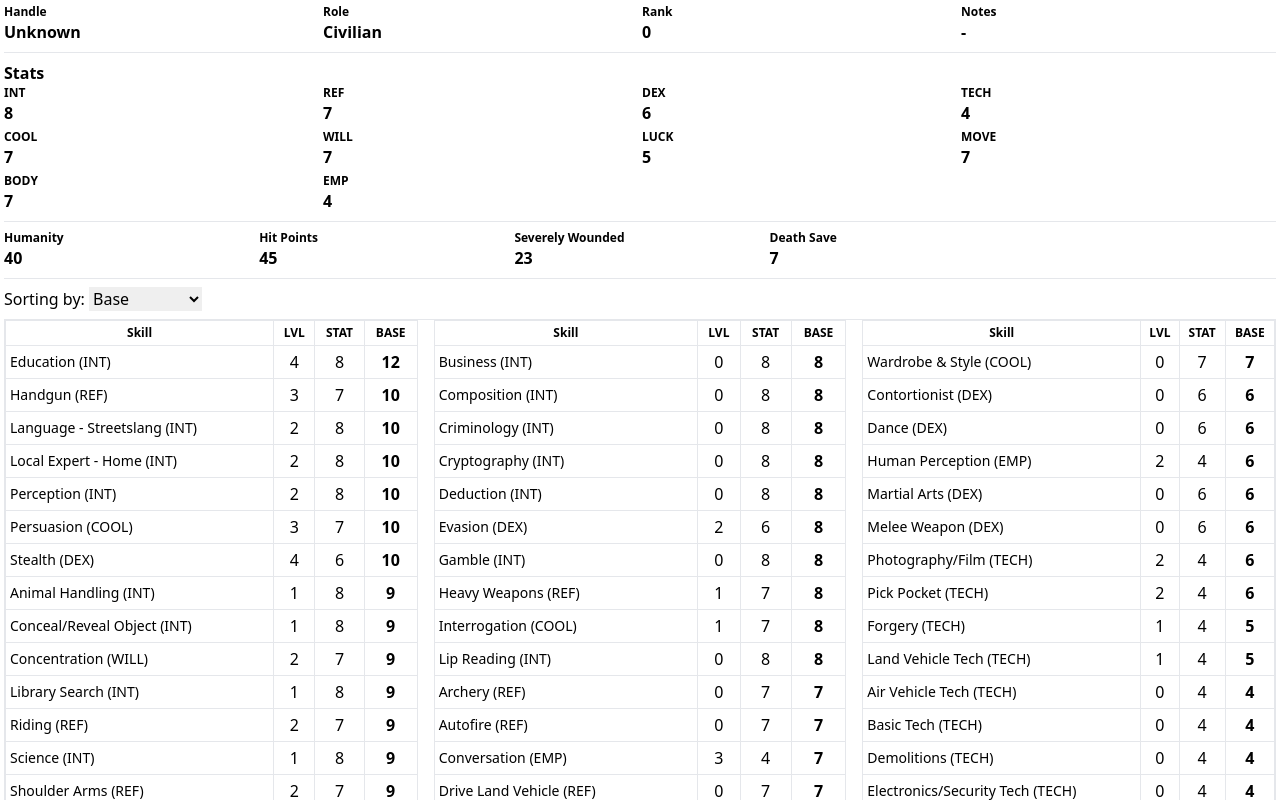
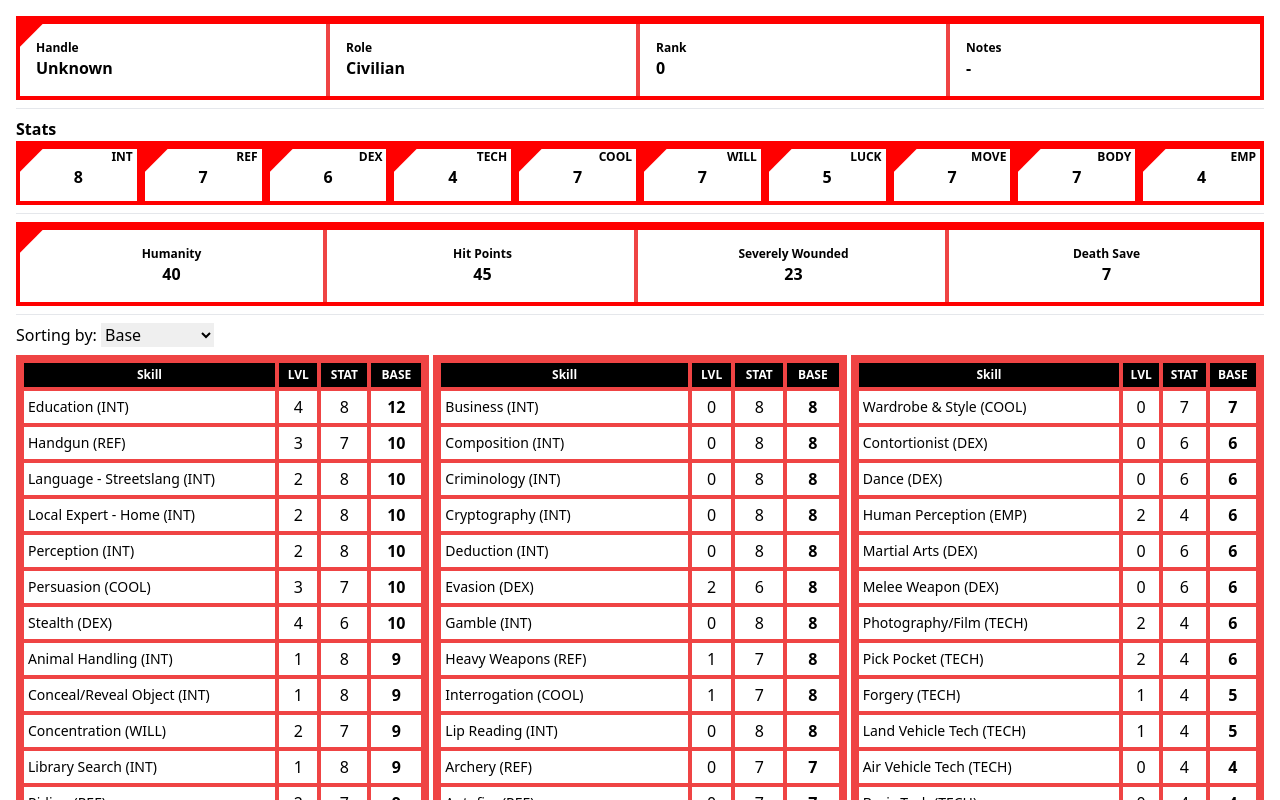
Before and after one commit to benabus/cyberpunk_red_chargen_v2, a Vue app: page / in a window 1280 px wide. Shown: the top 800 px of the page. Built offline with nearby package versions, Linux system fonts and the light colour scheme; the HTML template or start-up script is replaced by a standard one.

Commit message:
Adds some styles

```diff
--- a/index.html
+++ b/index.html
@@ -1,13 +1,16 @@
 <!DOCTYPE html>
 <html lang="en">
+
 <head>
   <meta charset="UTF-8">
   <link rel="icon" href="/favicon.ico">
   <meta name="viewport" content="width=device-width, initial-scale=1.0">
-    <title>Vite App</title>
+  <title>CPR Char Gen</title>
 </head>
+
 <body>
   <div id="app"></div>
   <script type="module" src="/src/main.ts"></script>
 </body>
+
 </html>
--- a/src/App.vue
+++ b/src/App.vue
@@ -1,22 +1,8 @@
 <script setup lang="ts">
 import { RouterLink, RouterView } from 'vue-router'
-// import HelloWorld from './components/HelloWorld.vue'
 </script>
 
 <template>
-  <header>
-    <!-- <img alt="Vue logo" class="logo" src="@/assets/logo.svg" width="125" height="125" /> -->
-
-    <!-- <div class="wrapper"> -->
-      <!-- <HelloWorld msg="You did it!" /> -->
-
-      <!-- <nav> -->
-        <!-- <RouterLink to="/">Home</RouterLink> -->
-        <!-- <RouterLink to="/about">About</RouterLink> -->
-      <!-- </nav> -->
-    <!-- </div> -->
-  </header>
-
   <RouterView />
 </template>
 
--- a/src/components/SkillRow.vue
+++ b/src/components/SkillRow.vue
@@ -7,10 +7,10 @@ defineProps<{
 </script>
 
 <template>
-	<tr>
-		<td class="border p-1 text-sm">{{ skill.name }} ({{ skill.stat }})</td>
-		<td class="border p-1 text-center">{{ skill.lvl }}</td>
-		<td class="border p-1 text-center">{{ stat }}</td>
+	<tr class="border-t-4 border-red-500">
+		<td class="border-r-4 border-red-500 p-1 md:text-sm sm:text-xs">{{ skill.name }} ({{ skill.stat }})</td>
+		<td class="border-r-4 border-red-500 p-1 text-center">{{ skill.lvl }}</td>
+		<td class="border-r-4 border-red-500 p-1 text-center">{{ stat }}</td>
 		<td class="border p-1 text-center font-bold">{{ skill.lvl + stat }}</td>
 	</tr>
 </template>
--- a/src/components/SkillTable.vue
+++ b/src/components/SkillTable.vue
@@ -24,13 +24,13 @@ const filtered_skills = computed(() => {
 </script>
 
 <template>
-    <table class="w-full">
-        <tr class="">
-            <th class="border text-xs p-1">{{ category }} Skills</th>
-            <th class="border text-xs p-1">LVL</th>
-            <th class="border text-xs p-1">STAT</th>
-            <th class="border text-xs p-1">BASE</th>
-        </tr>
-        <SkillRow v-for="skill of filtered_skills" class="" :skill="skill" :stat="char.stats[skill.stat]" />
-    </table>
+    <!-- <table class="w-full"> -->
+    <tr class="w-full text-white bg-black sm:text-xs md:text-base border-t-4 border-solid border-red-500">
+        <th class="border-r-4 border-red-500 text-xs p-1">{{ category }} Skills</th>
+        <th class="border-r-4 border-red-500 text-xs p-1">LVL</th>
+        <th class="border-r-4 border-red-500 text-xs p-1">STAT</th>
+        <th class="border-r-4 border-red-500 text-xs p-1">BASE</th>
+    </tr>
+    <SkillRow v-for="skill of filtered_skills" class="" :skill="skill" :stat="char.stats[skill.stat]" />
+    <!-- </table> -->
 </template>
--- a/src/components/TextField.vue
+++ b/src/components/TextField.vue
@@ -1,14 +1,16 @@
 <script setup lang="ts">
 defineProps<{
-	title: string,
-	value: string | number
+    title: string,
+    value: string | number,
+    titleClass?: string,
+    valueClass?: string,
 }>()
 </script>
 
 <template>
-	<div class="font-bold">
-	      <span class="text-xs block">{{title}}</span>
-	      <span v-if="value">{{ value }}</span>
-		  <span v-else>-</span>
-	    </div>
+    <div class="font-bold">
+        <div :class="titleClass" class="text-xs">{{ title }}</div>
+        <div :class="valueClass" class="" v-if="value">{{ value }}</div>
+        <div :class="valueClass" class="" v-else>-</div>
+    </div>
 </template>
--- a/src/views/HomeView.vue
+++ b/src/views/HomeView.vue
@@ -106,30 +106,53 @@ function OpenAmmoTypeModal(ammoType: AmmoType) {
 }
 
 </script>
+<style>
+.notch {
+    overflow: hidden;
+    border: 4px solid red;
+    /* padding: 1rem; */
+    border-top-width: 8px;
+    position: relative;
+}
 
+.notch:before {
+    content: "";
+    position: absolute;
+    top: -1em;
+    left: -1em;
+    width: 2em;
+    height: 2em;
+    background-color: red;
+    transform: rotate(45deg);
+
+}
+
+.skills .columns-1 {
+    column-rule: 4px solid white;
+}
+</style>
 <template>
-    <main class="container p-1 mx-auto">
+    <main class="container p-4 mx-auto">
 
-        <div class="grid grid-cols-4 gap-1">
-            <TextField title="Handle" :value="char.handle" />
-            <TextField title="Role" :value="char.role" />
-            <TextField title="Rank" :value="char.role_ability_rank.toString()" />
-            <TextField title="Notes" :value="char.notes" />
+        <div class="notch grid grid-cols-4">
+            <TextField class="border-red-500 border-r-4 p-4" title="Handle" :value="char.handle" />
+            <TextField class="border-red-500 border-r-4 p-4" title="Role" :value="char.role" />
+            <TextField class="border-red-500 border-r-4 p-4" title="Rank" :value="char.role_ability_rank.toString()" />
+            <TextField class="p-4" title="Notes" :value="char.notes" />
         </div>
 
         <hr class="my-2" />
 
         <div class="font-bold">Stats</div>
-        <div class="grid grid-cols-4 gap-1">
-            <TextField v-for="stat of Object.keys(char.stats)" :title="stat" :key="`stat_block_${stat}`" :value="char.stats[stat].toString()" />
+        <div class="grid grid-cols-2 sm:grid-cols-5 lg:grid-cols-10">
+            <TextField title-class="text-right" value-class="text-center" class="notch px-1 pb-3" v-for="stat of Object.keys(char.stats)" :title="stat" :key="`stat_block_${stat}`" :value="char.stats[stat].toString()" />
         </div>
-
         <hr class="my-2" />
-        <div class="grid grid-cols-5 gap-1">
-            <TextField title="Humanity" :value="humanity" />
-            <TextField title="Hit Points" :value="hit_points.toString()" />
-            <TextField title="Severely Wounded" :value="severe_wound_threshold" />
-            <TextField title="Death Save" :value="death_save" />
+        <div class="grid grid-cols-4 gap-1 notch text-center">
+            <TextField class="border-red-500 border-r-4 p-4" title="Humanity" :value="humanity" />
+            <TextField class="border-red-500 border-r-4 p-4" title="Hit Points" :value="hit_points.toString()" />
+            <TextField class="border-red-500 border-r-4 p-4" title="Severely Wounded" :value="severe_wound_threshold" />
+            <TextField class="p-4" title="Death Save" :value="death_save" />
         </div>
 
         <hr class="my-2" />
@@ -142,17 +165,31 @@ function OpenAmmoTypeModal(ammoType: AmmoType) {
             </select>
         </div>
 
-        <div class="">
-            <div class="border columns-3 space-y-4">
+        <div class="skills">
+            <div class=" sm:columns-3 columns-1 gap-1 bg-red-500">
                 <template v-if="sort_method === 'group'">
-                    <SkillTable v-for="category in Object.keys(SkillCategories)" :key="`skill_cat_${category}`" :category :char="char" />
+                    <table class="w-full sm:text-xs md:text-base border-8 border-solid bg-white border-red-500">
+                        <SkillTable :category="'Awareness'" :char="char" />
+                        <SkillTable :category="'Body'" :char="char" />
+                        <SkillTable :category="'Control'" :char="char" />
+                        <SkillTable :category="'Ranged Weapon'" :char="char" />
+                    </table>
+                    <table class="w-full sm:text-xs md:text-base border-8 border-solid bg-white border-red-500">
+                        <SkillTable :category="'Education'" :char="char" />
+                        <SkillTable :category="'Fighting'" :char="char" />
+                        <SkillTable :category="'Performance'" :char="char" />
+                    </table>
+                    <table class="w-full sm:text-xs md:text-base border-8 border-solid bg-white border-red-500">
+                        <SkillTable :category="'Social'" :char="char" />
+                        <SkillTable :category="'Technique'" :char="char" />
+                    </table>
                 </template>
                 <template v-else>
-                    <table class="w-full" v-for="(chunks, index) in skillChunks" :key="`skill_chunk_${index}`">
-                        <tr>
-                            <th class="border text-xs p-1">Skill</th>
-                            <th class="border text-xs p-1">LVL</th>
-                            <th class="border text-xs p-1">STAT</th>
+                    <table class="w-full sm:text-xs md:text-base border-8 border-solid bg-white border-red-500" v-for="(chunks, index) in skillChunks" :key="`skill_chunk_${index}`">
+                        <tr class="bg-black text-white">
+                            <th class="border-r-4 border-red-500 text-xs p-1">Skill</th>
+                            <th class="border-r-4 border-red-500 text-xs p-1">LVL</th>
+                            <th class="border-r-4 border-red-500 text-xs p-1">STAT</th>
                             <th class="border text-xs p-1">BASE</th>
                         </tr>
                         <SkillRow v-for="skill in chunks" :key="`skill_${skill.name}`" :skill="skill" :stat="char.stats[skill.stat]" />
```
Lines whose indentation alone changed are shown as unchanged.
